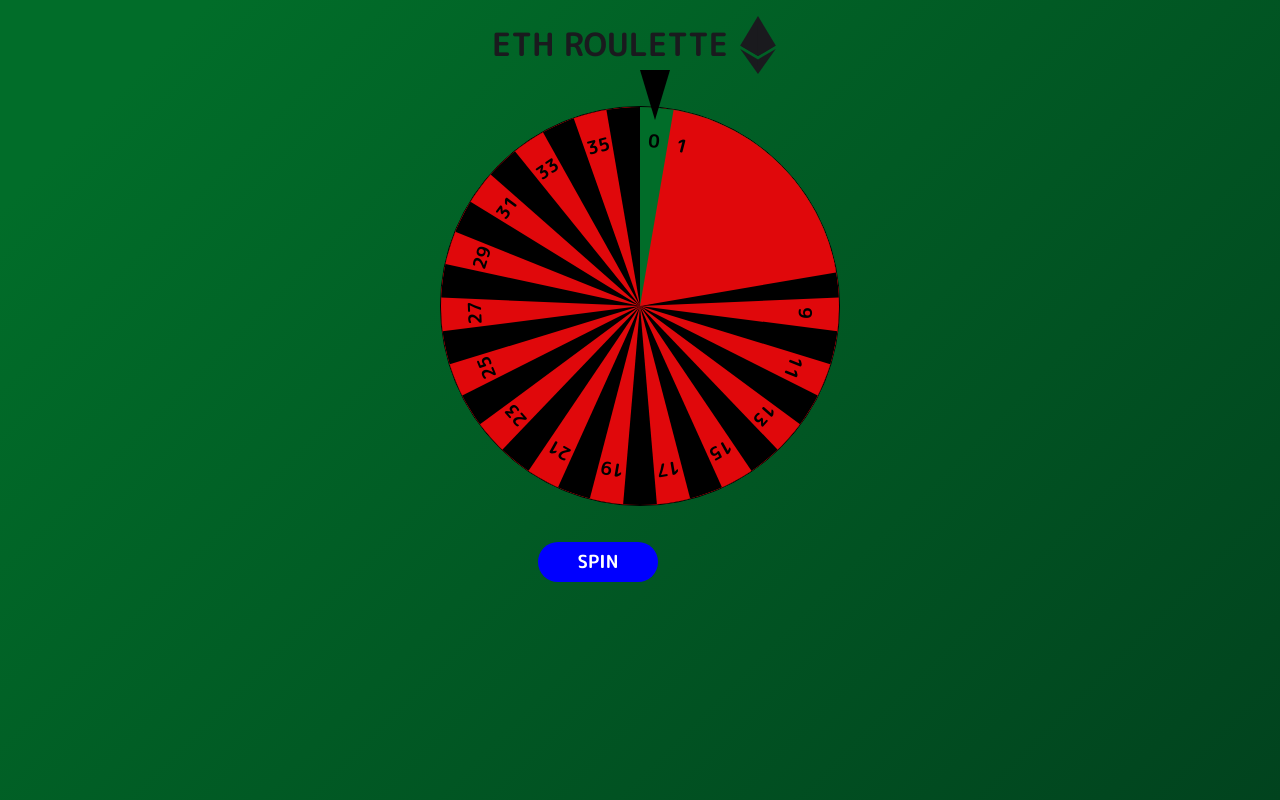
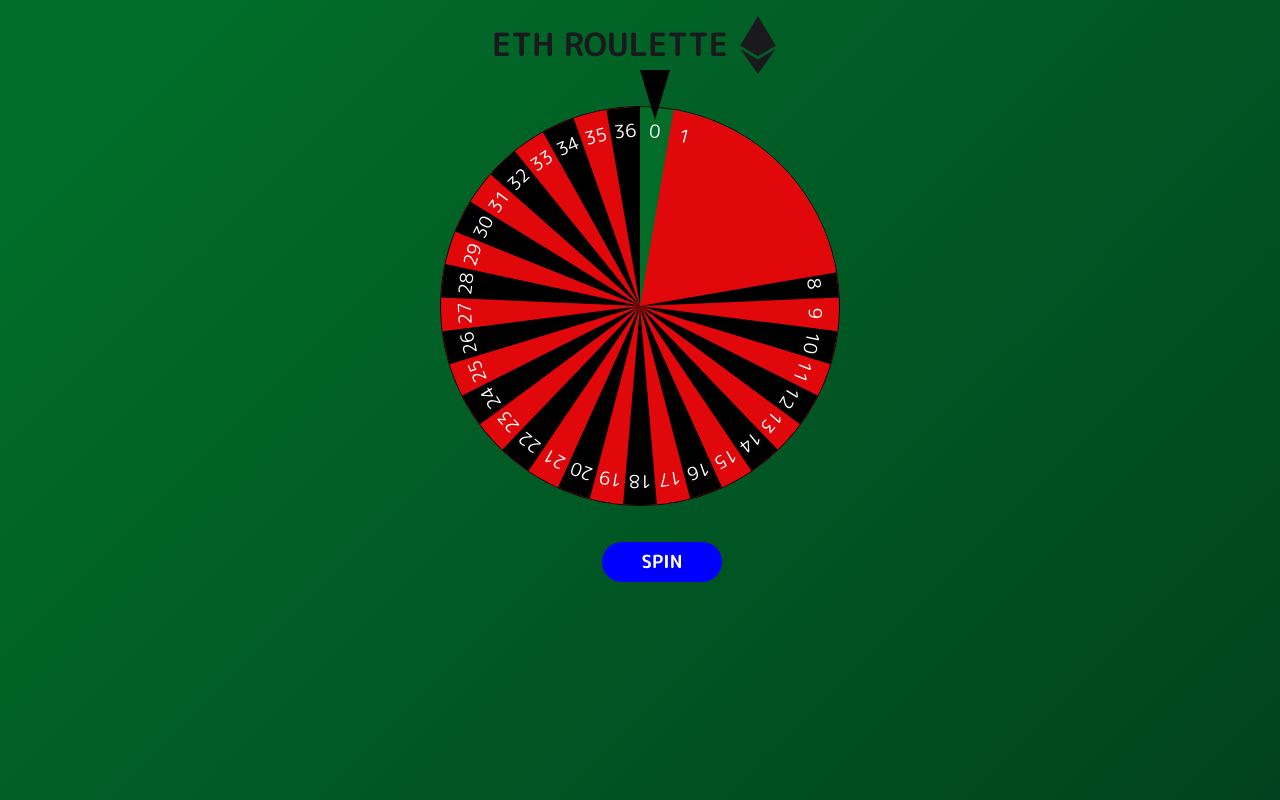
Before and after one commit to paolovic/eth_roulette, a React (Create React App) app: page /login in a window 1280 px wide. Built offline with nearby package versions, Linux system fonts and the light colour scheme; what helpers would draw is missing.

Commit message:
place button correctly

```diff
--- a/src/styles/ui/Button.scss
+++ b/src/styles/ui/Button.scss
@@ -29,7 +29,7 @@
 
   &.wheel{
     position: absolute;
-    left: 35%;
+    left: 40%;
     width: 120px;
     height: 40px;
     background-color: blue;
--- a/src/styles/views/RouletteWheel.scss
+++ b/src/styles/views/RouletteWheel.scss
@@ -328,10 +328,11 @@
     text-align: center;
     display: block;
     transform: skewY(19.459459459459459459deg) rotate(4.864864864864864deg);
-    padding-top: 20px;
+    padding-top: 10px;
     cursor: pointer;
-    font-weight: bold;
+    font-weight: normal;
     font-size: 18px;
+    color: white;
 }
 
 .arrow {
@@ -356,6 +357,6 @@
     }
 }
 
-.stop-rotate{
+.stop-rotate {
     animation-play-state: paused;
 }
```
